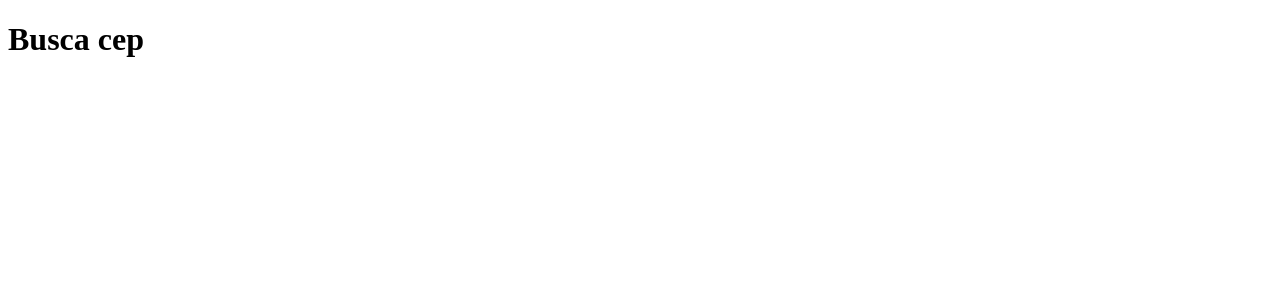
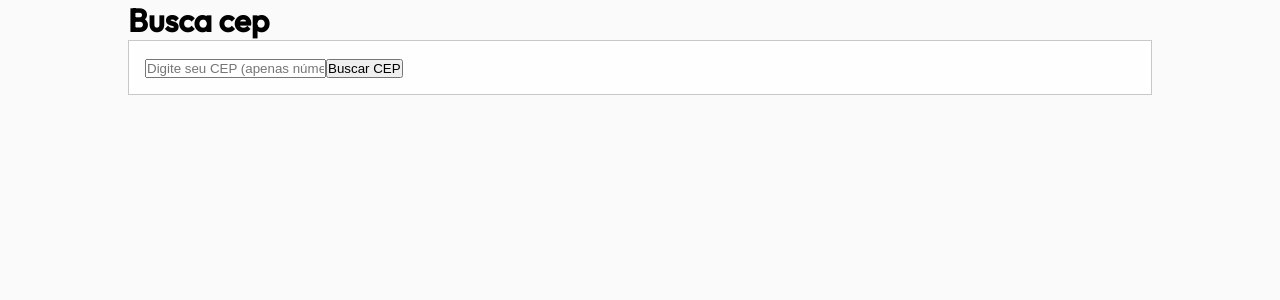
Before and after one commit to devlucaslopes/desafio-busca-cep, a React (Create React App) app: page / in a window 1280 px wide. Shown: the top 300 px of the page. Built offline with nearby package versions, Linux system fonts and the light colour scheme.

Commit message:
feat: added container style

```diff
--- /dev/null
+++ b/src/App.scss
@@ -0,0 +1,20 @@
+@import url('https://fonts.googleapis.com/css2?family=Outfit:wght@400;500&display=swap');
+
+// RESET
+* {
+  padding: 0;
+  margin: 0;
+  box-sizing: border-box;
+}
+
+main {
+  background-color: #fafafa;
+  height: 100vh;
+  font-family: 'Outfit', sans-serif;
+}
+
+.container {
+  width: 100%;
+  max-width: 1024px;
+  margin: 0 auto;
+}
--- a/src/App.tsx
+++ b/src/App.tsx
@@ -1,9 +1,20 @@
 import React from 'react'
+
+import { Search } from './components/Search'
+import { Wrapper } from './components/Wrapper'
+
+import './App.scss'
 
 function App() {
   return (
     <main>
-      <h1>Busca cep</h1>
+      <div className="container">
+        <h1>Busca cep</h1>
+
+        <Wrapper>
+          <Search onSubmit={() => console.log('oi')} />
+        </Wrapper>
+      </div>
     </main>
   )
 }
--- a/src/components/Wrapper/style.scss
+++ b/src/components/Wrapper/style.scss
@@ -1,4 +1,5 @@
 .wrapper {
   background-color: #fefefe;
   border: 1px solid #c8c8c8;
+  padding: 16px;
 }
```
